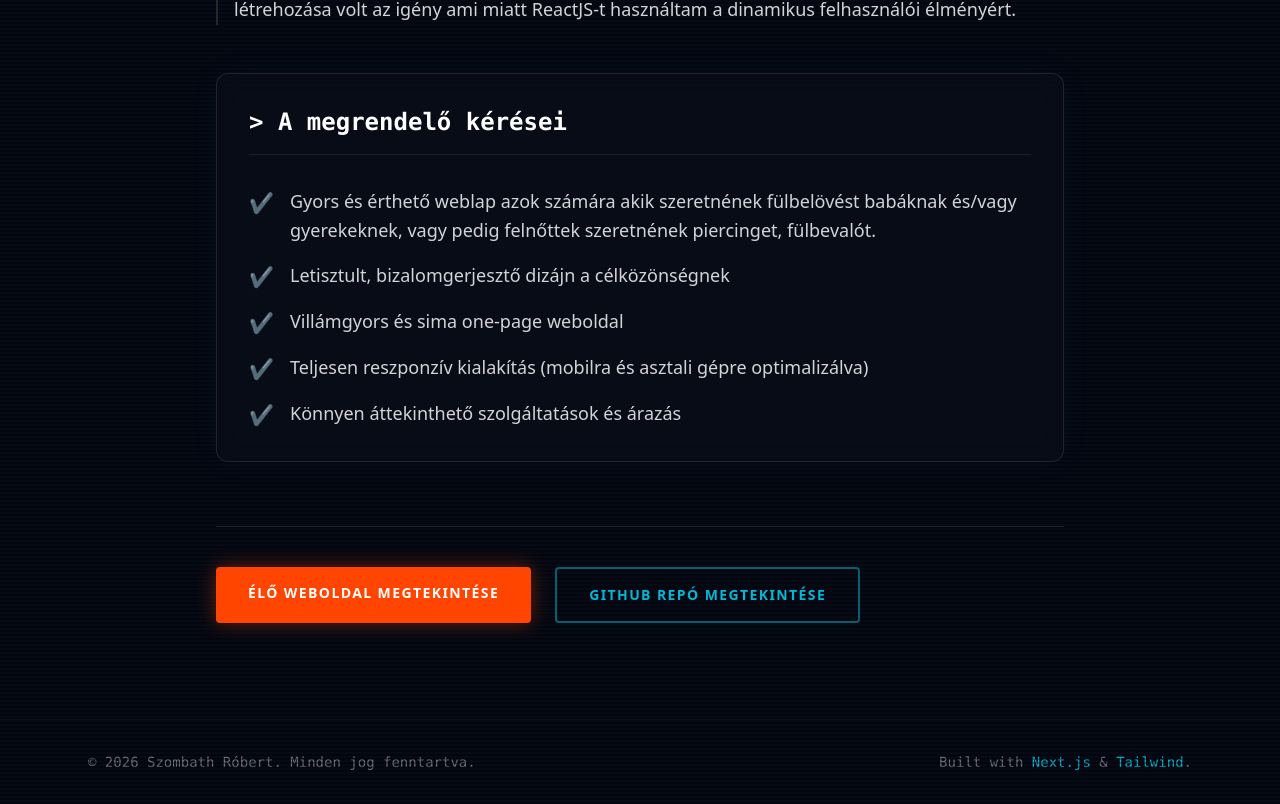
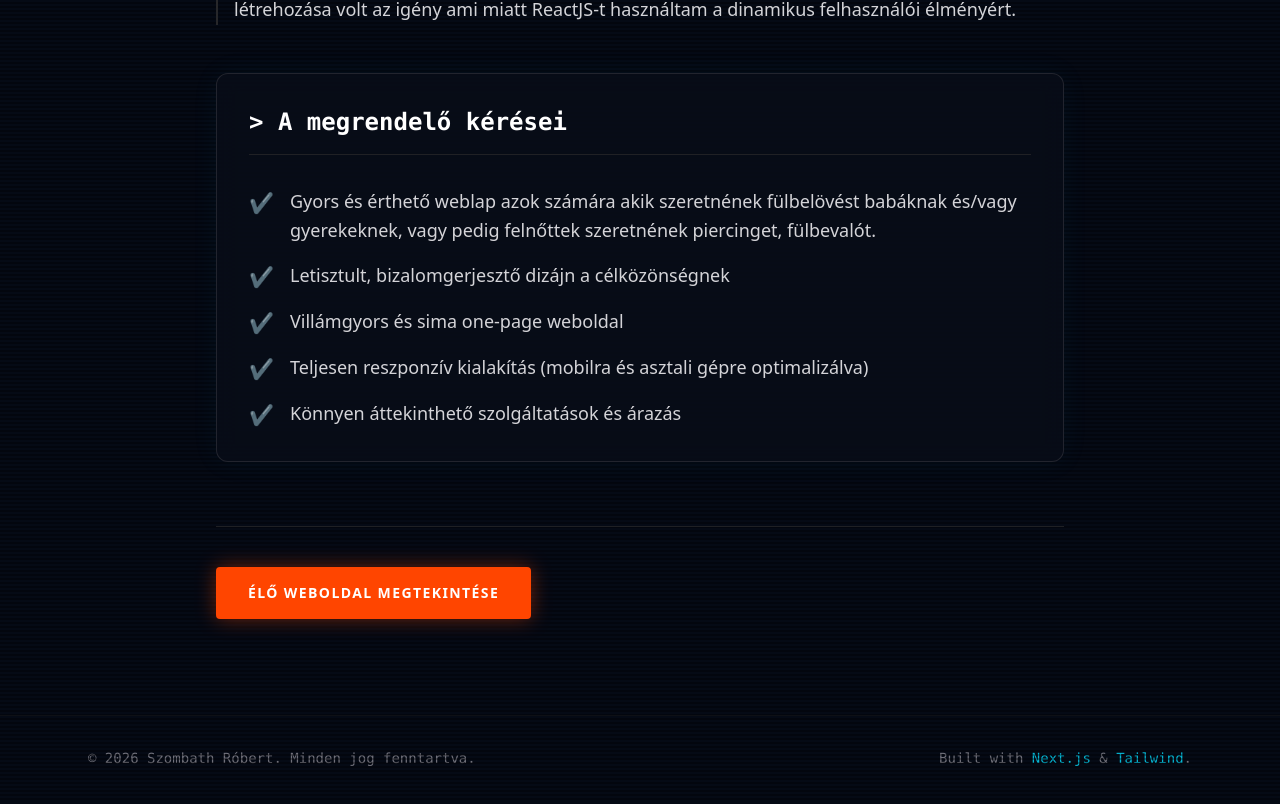
Before and after one commit to szombathrobert/portfolio-website, a Next.js app: page /projects/baba-piercing in a window 1280 px wide. Shown: the part 968-1772 px from the top of the page. Built offline with nearby package versions, Linux system fonts and the light colour scheme.

Commit message:
Github linkek kivétele biztonsági okokból

```diff
--- a/app/Data.ts
+++ b/app/Data.ts
@@ -5,7 +5,6 @@ export const projectsData = [
     description: "Gyors és reszponzív weboldal, ami modern ReactJS alapokra épült.",
     fullDescription: "A babapiercing.hu oldal célja egy bizalomgerjesztő, gyors és könnyen áttekinthető felület létrehozása volt az igény ami miatt ReactJS-t használtam a dinamikus felhasználói élményért.",
     link: "https://babapiercing.hu",
-    github: "https://github.com/szombathrobert/Babapiercing",
     image: "/projects/babapiercing.webp",
     tech: ["ReactJS", "Frontend", "TailwindCSS"],
     features: [
@@ -22,7 +21,6 @@ export const projectsData = [
     description: "Komplexebb, full-stack megoldás. Next.js felel a gyors frontendért, Node.js pedig a megbízható backendért.",
     fullDescription: "Ez a projekt egy teljes értékű webes alkalmazás. A Next.js biztosítja a villámgyors betöltést és a SEO-t, míg a Node.js backend kezeli a komplexebb üzleti logikát és adatokat.",
     link: "https://nyitottter-zsuzskaval.hu",
-    github: "https://github.com/szombathrobert/nyitottter-zsuzskaval",
     image: "/projects/nyitottter-zsuzskaval.webp",
     tech: ["Next.js", "Node.js", "Full-Stack"],
     features: [
@@ -39,7 +37,6 @@ export const projectsData = [
     description: "Letisztult, teljesítményre optimalizált Next.js projekt a tökéletes felhasználói élményért.",
     fullDescription: "Az oxigenkamra.hu esetében a letisztult UI és a maximális teljesítmény volt a fókuszban. A Next.js App Router segítségével gyors oldalváltásokat és modern dizájnt értünk el.",
     link: "https://oxigenkamra.hu",
-    github: "https://github.com/szombathrobert4/ide-majd-ird-be",
     image: "/projects/oxigenkamra.webp",
     tech: ["Next.js", "UI/UX", "Vercel"],
     features: [
@@ -56,7 +53,6 @@ export const projectsData = [
     description: "Modern és megbízható webes jelenlét egy magánorvosi klinika számára, fókuszban a páciensek tájékoztatása.",
     fullDescription: "Az endomedical.hu célja egy olyan letisztult, orvosi környezethez illő weboldal kialakítása volt, amely gyorsan és érthetően mutatja be a klinika szolgáltatásait. A modern frontend megoldások garantálják a stabil és gyors működést.",
     link: "https://endomedical.hu",
-    github: "https://github.com/szombathrobert/endomedical",
     image: "/projects/endomedical.webp",
     tech: ["Next.js", "TailwindCSS", "Frontend"],
     features: [
@@ -73,7 +69,6 @@ export const projectsData = [
     description: "Gyors és informatív platform a modern képalkotó diagnosztikai szolgáltatások bemutatására.",
     fullDescription: "A CT-diagnosztika weboldal kifejezetten azzal a céllal készült, hogy a páciensek minden szükséges technikai és előkészületi információt megtaláljanak a vizsgálatokkal kapcsolatban, egy átlátható, villámgyors felületen.",
     link: "https://ct-diagnosztika.hu",
-    github: "https://github.com/szombathrobert/ct-diagnosztika",
     image: "/projects/ct-diagnosztika.webp",
     tech: ["ReactJS", "UI/UX", "SEO"],
     features: [
--- a/app/projects/[id]/page.tsx
+++ b/app/projects/[id]/page.tsx
@@ -91,15 +91,6 @@ export default async function ProjectPage({ params }: { params: Promise<{ id: st
                     >
                         Élő weboldal megtekintése
                     </a>
-
-                    <a
-                        href={project.github}
-                        target="_blank"
-                        rel="noopener noreferrer"
-                        className="group relative px-8 py-4 bg-transparent text-electricBlue font-bold tracking-widest uppercase text-sm rounded cursor-pointer w-full sm:w-auto text-center border-2 border-electricBlue/50 hover:border-electricBlue hover:bg-electricBlue/10 hover:shadow-[0_0_25px_rgba(6,182,212,0.3)] transition-all duration-300"
-                    >
-                        GitHub Repó megtekintése
-                    </a>
                 </div>
 
             </div>
```
